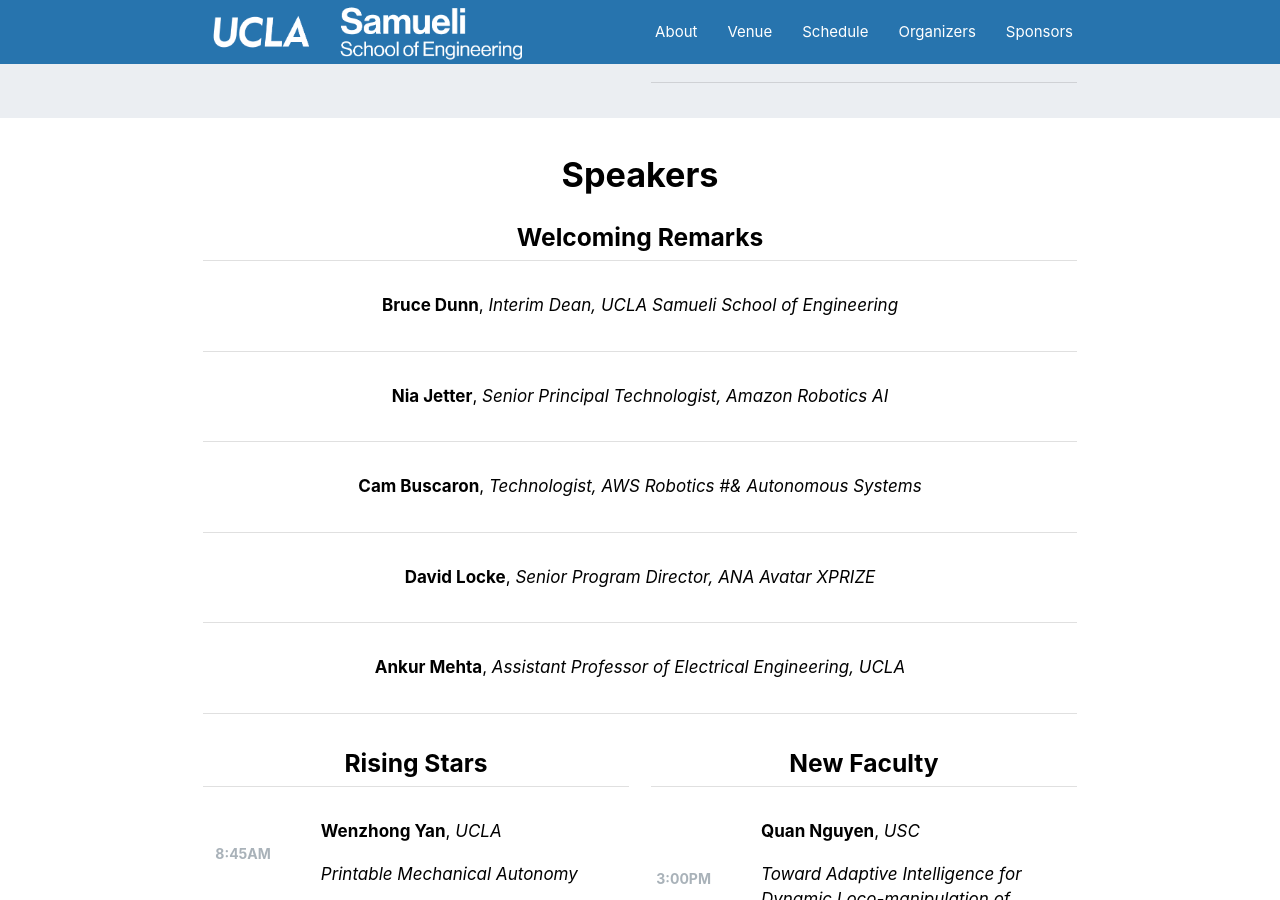
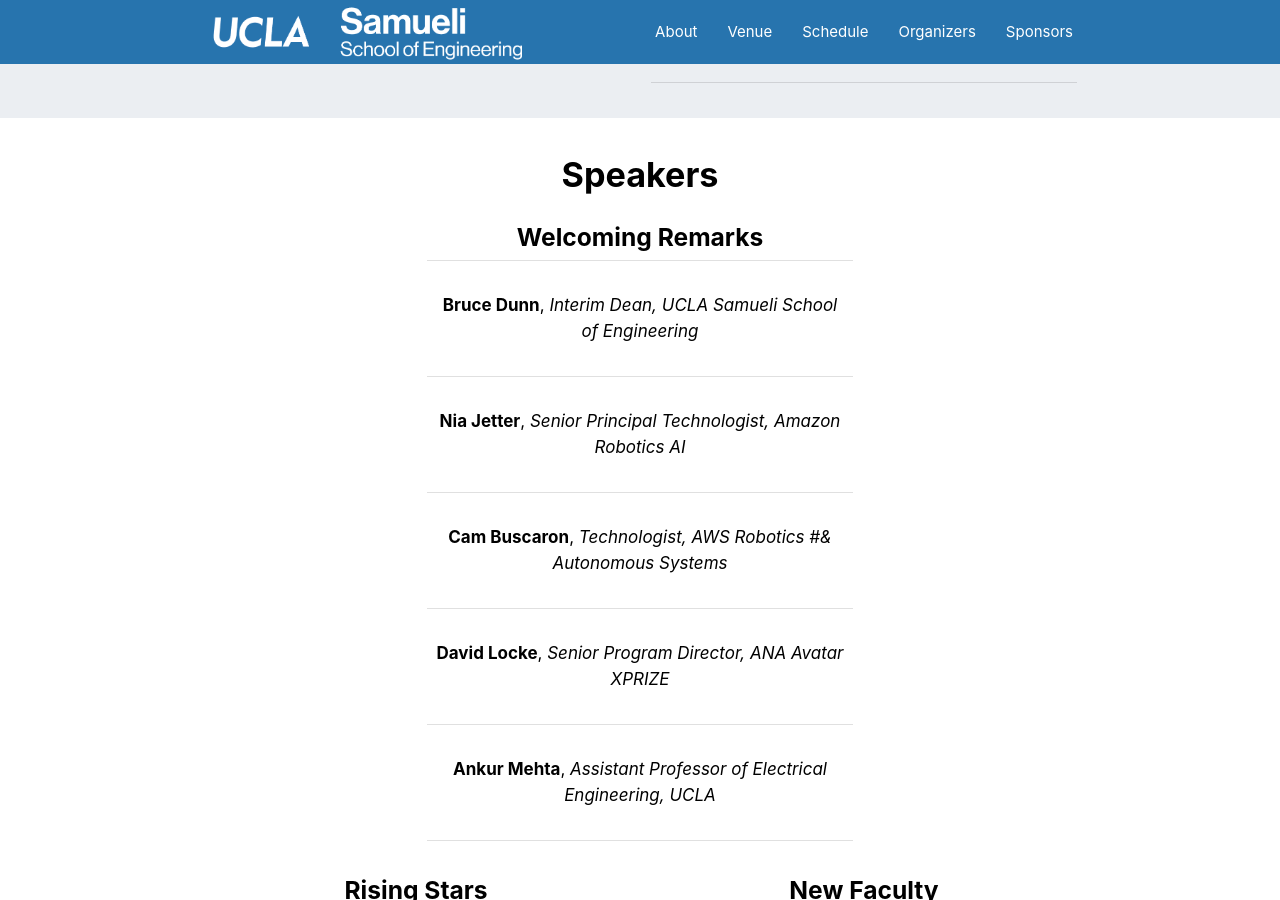
Before and after one commit to scr2022/scr2022.github.io, a Jekyll site: the page built from index.html, in a window 1280 px wide and 900 px high, scrolled down 3213 px. Built offline with Jekyll 4.4.1, drawn with Linux system fonts in a browser that asks for light colours.

Commit message:
center welcome speaker text

```diff
--- a/_includes/speakers.html
+++ b/_includes/speakers.html
@@ -6,7 +6,7 @@
 
 
           <div class="row">
-            <div class="col l12 m12 s12 section-white-body">
+            <div class="col offset-l3 l6 m12 s12 section-white-body">
               <table class="schedule">
                   <tr>
                       <h5 class="center-align"><b>Welcoming Remarks</b></h5>
```
